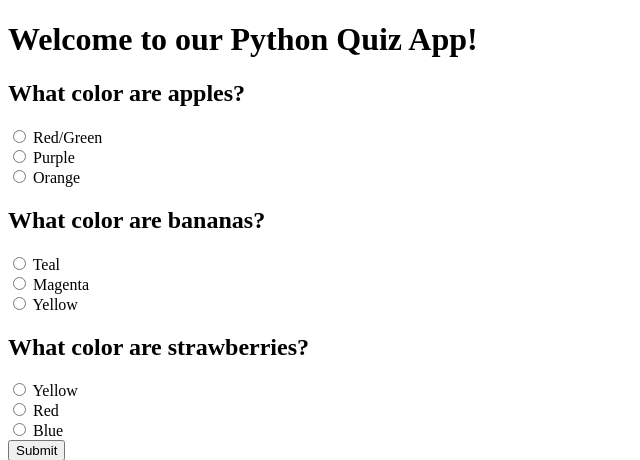
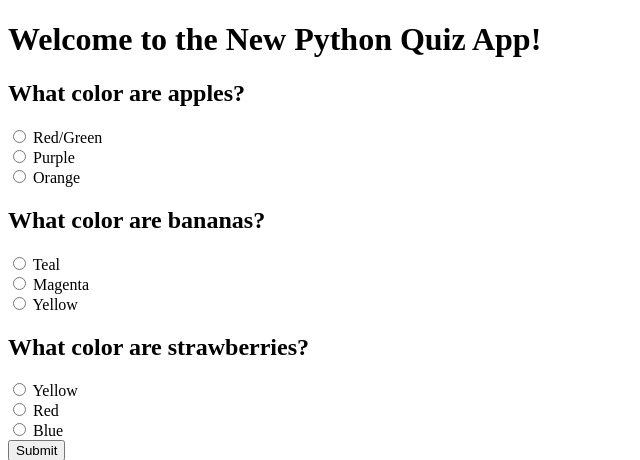
Before and after one commit to abhi-0714/My_Python_Quiz_App, a Flask app: page / in a window 1280 px wide. Shown: the top 460 px of the page, without its empty margins (0-640 px from the left). Run offline with Flask 3, Linux system fonts and the light colour scheme.

Commit message:
Update index.html

```diff
--- a/templates/index.html
+++ b/templates/index.html
@@ -6,7 +6,7 @@
     <title>Quiz App</title>
 </head>
 <body>
-    <h1>Welcome to our Python Quiz App!</h1>
+    <h1>Welcome to the New Python Quiz App!</h1>
     <form action="/submit" method="post">
         {% for question in questions %}
             <h2>{{ question.question }}</h2>
```
